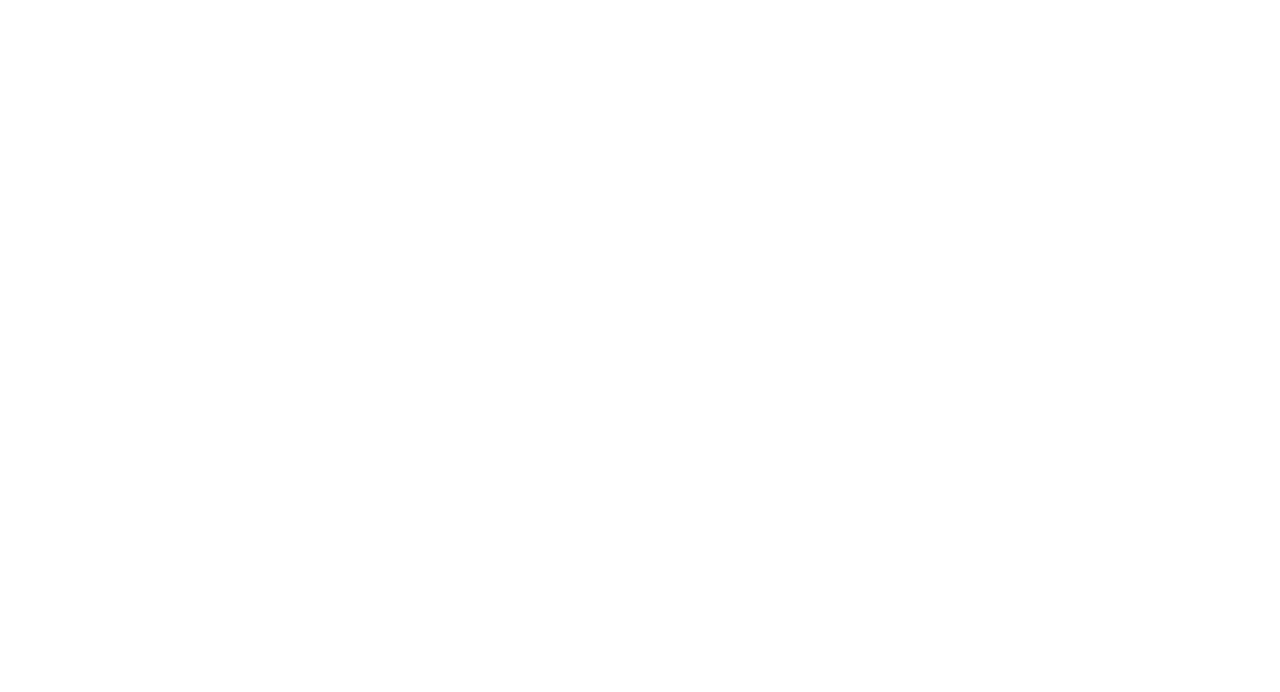
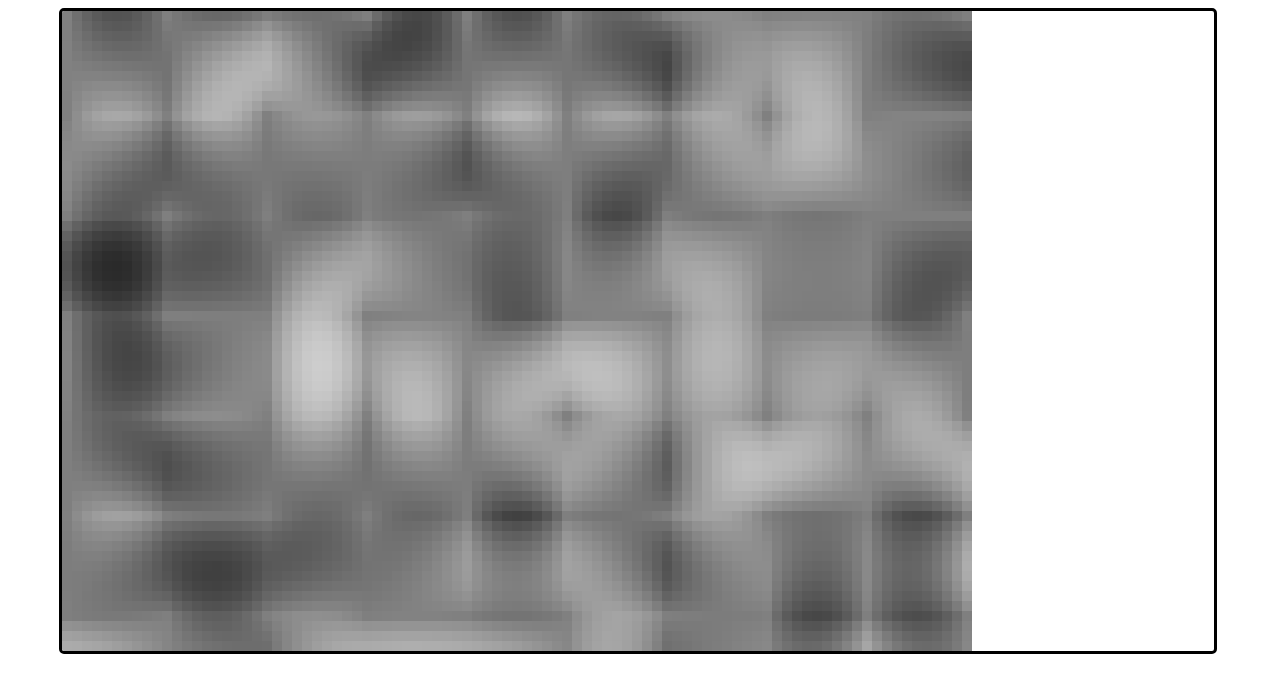
Before and after one commit to Thesupernile/PerlinColours, a plain HTML site: page index.html in a window 1280 px wide. Drawn offline with Linux system fonts and the light colour scheme.

Commit message:
Added super basic display for testing

```diff
--- a/index.css
+++ b/index.css
@@ -0,0 +1,7 @@
+canvas {
+    border: solid;
+    border-width: 3px;
+    border-color: black;
+    border-radius: 5px;
+    margin-left: 4%;
+}
--- a/index.html
+++ b/index.html
@@ -7,7 +7,7 @@
 
 
 <body>
-
+<canvas id="perlinTestCanvas"></canvas>
 
 <script src="index.js"></script>
 </body>
--- a/index.js
+++ b/index.js
@@ -66,9 +66,39 @@ class PerlinNoiseGrid2D {
 
 }
 
-let perlinNoise = new PerlinNoiseGrid2D(10);
-for (let i = 0; i < 9; i += 0.1){
-    for (let j = 0; i < 9; i += 0.1){
-        console.log(perlinNoise.calculatePerlin(i, j));
+const canvas = document.getElementById("perlinTestCanvas");
+const ctx = canvas.getContext("2d");
+
+function testPerlin(){
+    let perlinNoise = new PerlinNoiseGrid2D(10);
+    let scaleIncrement = 127.5;
+
+    for (let i = 0; i < 9; i += 0.1){
+        for (let j = 0; j < 9; j += 0.1){
+            let perlinValue = perlinNoise.calculatePerlin(i, j);
+            console.log(perlinValue);
+            let colourValue = scaleIncrement + scaleIncrement * perlinValue;
+            ctx.fillStyle = `rgb(${colourValue}, ${colourValue}, ${colourValue})`;
+            ctx.fillRect(i * 100, j * 100, 10, 10);
+        }
     }
 }
+
+function canvasClear(){
+  // Clear Canvas
+  ctx.fillStyle = "rgba(222, 230, 246, 1)";
+
+  ctx.clearRect(0, 0, canvas.width, canvas.height);
+  ctx.fillRect(0, 0, canvas.width, canvas.height);
+}
+
+function resizePage() {
+  canvas.width = window.innerWidth * 0.9;
+  canvas.height = window.innerHeight * 0.8;
+
+  testPerlin();
+}
+
+window.onload = window.onresize = function () {
+  resizePage();
+};
```
